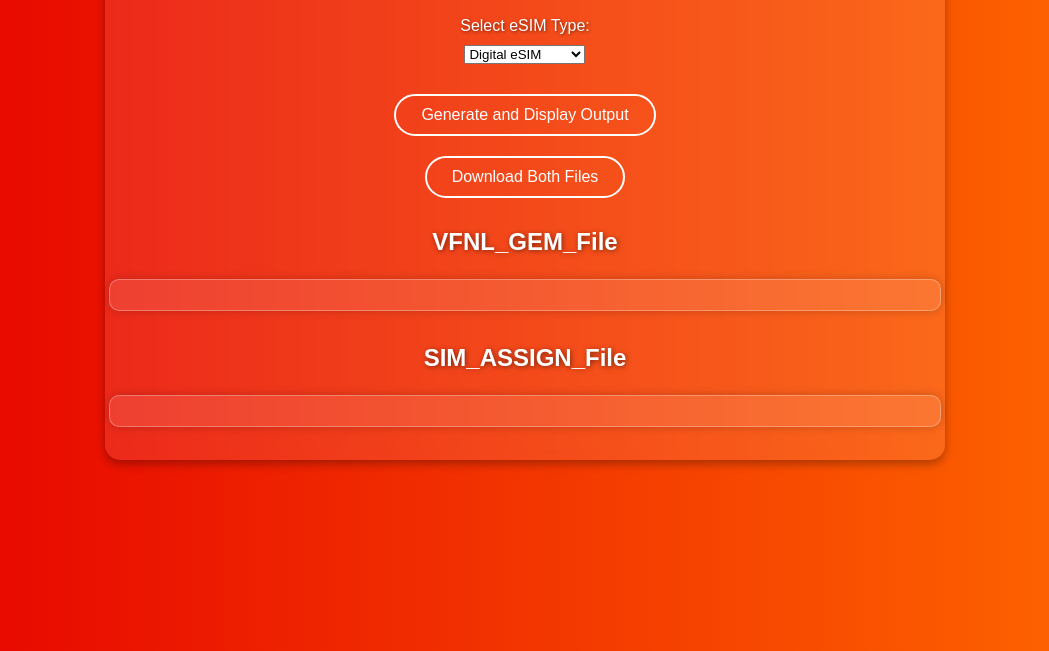
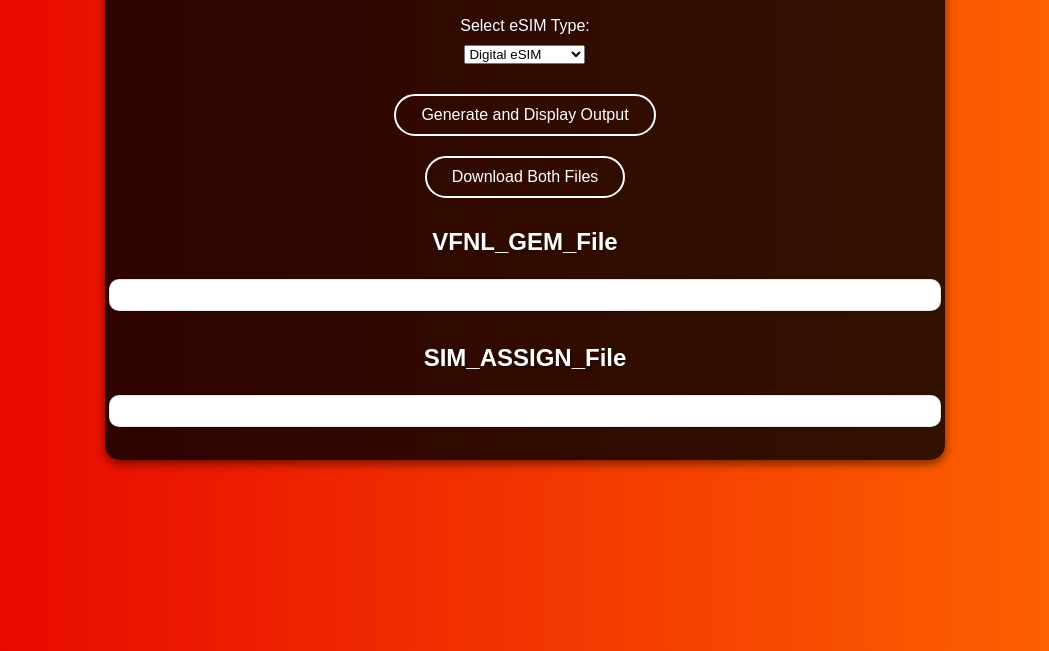
Before and after one commit to OmkarHanumanteVOIS/Dummy_eSIMs_generator, a plain HTML site: page index.html in a window 1280 px wide. Shown: the part 189-840 px from the top of the page, without its empty margins (115-1164 px from the left). Drawn offline with Linux system fonts and the light colour scheme.

Commit message:
Update styles.css
4th try

```diff
--- a/styles.css
+++ b/styles.css
@@ -19,10 +19,10 @@ body {
     display: flex;
     flex-direction: column;
     align-items: center;
-    background: rgba(255, 255, 255, 0.1); /* Light, translucent container */
+    background: rgba(0, 0, 0, 0.8); /* Darkened background */
     padding: 20px;
     border-radius: 15px;
-    box-shadow: 0 4px 10px rgba(0, 0, 0, 0.3); /* Soft shadow for a modern look */
+    box-shadow: 0 4px 10px rgba(0, 0, 0, 0.5); /* Stronger shadow for depth */
     backdrop-filter: blur(5px); /* Smooth blur effect */
     margin-bottom: 20px;
 }
@@ -53,14 +53,14 @@ button:hover {
 }
 
 pre {
-    background: rgba(255, 255, 255, 0.1); /* Light and clean for preformatted text */
+    background: #ffffff; /* White background similar to the dropdown */
     padding: 15px;
     border-radius: 10px;
-    border: 1px solid rgba(255, 255, 255, 0.3); /* Subtle border */
-    box-shadow: 0 0 10px rgba(0, 0, 0, 0.2); /* Soft shadow for clarity */
+    border: 1px solid rgba(0, 0, 0, 0.1); /* Subtle border */
+    box-shadow: 0 0 5px rgba(0, 0, 0, 0.3); /* Light shadow for definition */
     width: 100%;
     overflow-x: auto;
-    color: #ffffff;
+    color: #000000; /* Black text for clarity */
 }
 
 .input-container {
```
